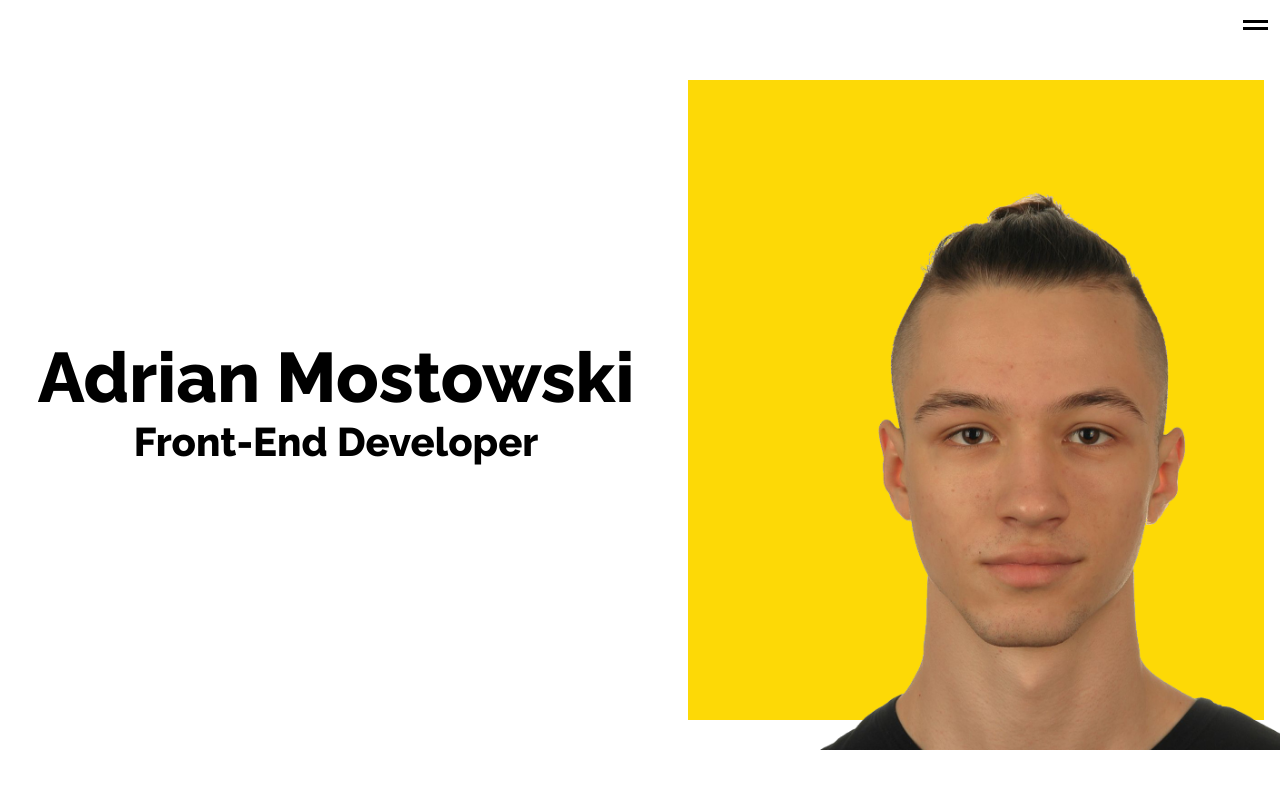
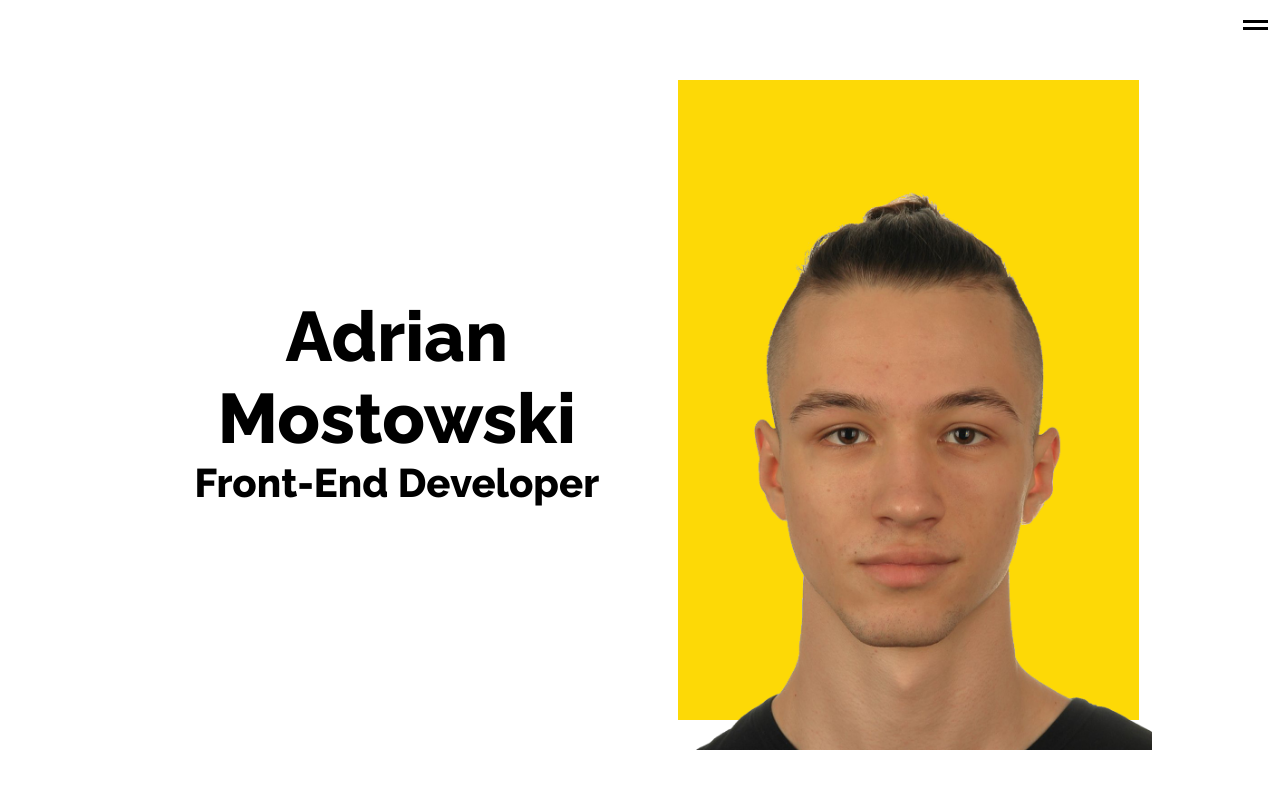
Before and after one commit to Adaxelx/portfolio-training, a React (Create React App) app: page / in a window 1280 px wide. Shown: the top 800 px of the page. Built offline with nearby package versions, Linux system fonts and the light colour scheme.

Commit message:
add container to startpage/change animation home

```diff
--- a/src/Styles/Modules/StartPage/Home.module.sass
+++ b/src/Styles/Modules/StartPage/Home.module.sass
@@ -71,6 +71,11 @@
         width: auto
         height: 100%
 
+    @keyframes move-line
+        0%
+            transform: translateX(-200%)
+        100%
+            transform: translateX(100%)
 @media (orientation: landscape) and (min-width: 1024px)
     .bg
         width: 45%
--- /dev/null
+++ b/src/Styles/Modules/StartPage/StartPage.module.sass
@@ -0,0 +1,5 @@
+@media (orientation: landscape) and (min-width: 1024px)
+    .container
+        position: relative
+        width: 80%
+        left: 10%
--- a/src/components/StartPage/StartPage.js
+++ b/src/components/StartPage/StartPage.js
@@ -3,6 +3,7 @@ import Home from './Home.js'
 import About from './About.js'
 import Skills from './Skills.js'
 import Projects from './Projects.js'
+import styles from '../../Styles/Modules/StartPage/StartPage.module.sass'
 class StarPage extends React.Component {
     state = {  }
 
@@ -12,7 +13,7 @@ class StarPage extends React.Component {
 
     render() {
         return (
-        <article>
+        <article className={styles.container}>
             <Home/>
             <About/>
             <Skills/>
```
